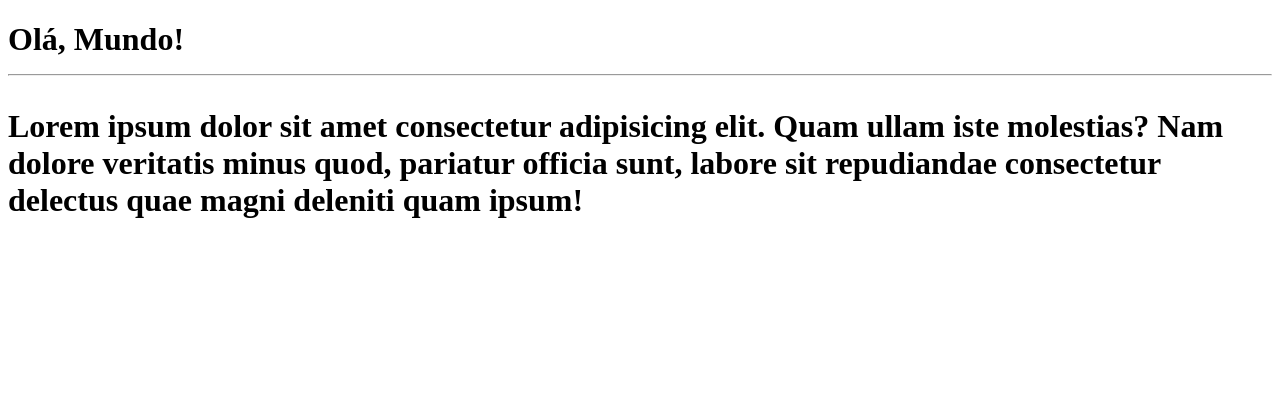
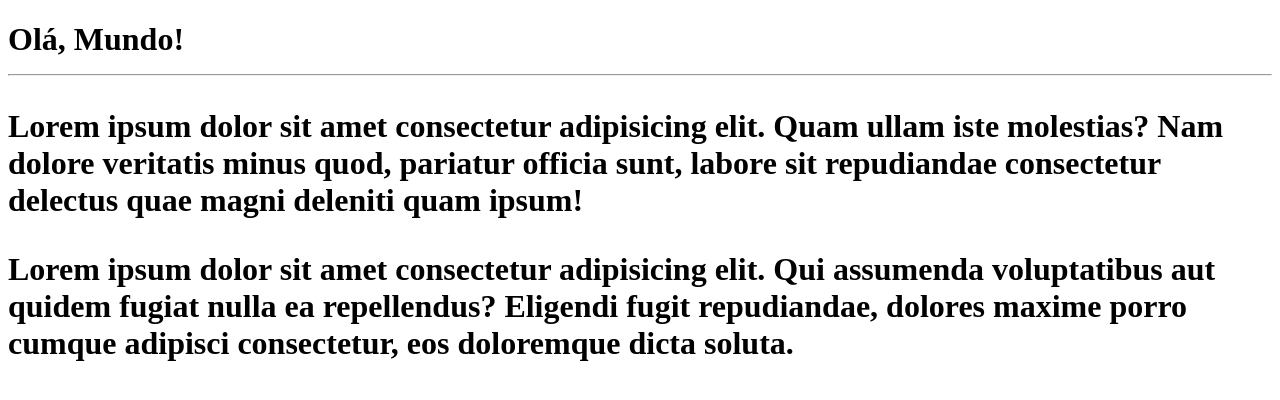
Before and after one commit to yuri-es/Ola-mundo, a plain HTML site: page site-exemplo/index.html in a window 1280 px wide. Drawn offline with Linux system fonts and the light colour scheme.

Commit message:
Adicionei um parágrafo

```diff
--- a/site-exemplo/index.html
+++ b/site-exemplo/index.html
@@ -12,6 +12,9 @@
         <p>
             Lorem ipsum dolor sit amet consectetur adipisicing elit. Quam ullam iste molestias? Nam dolore veritatis minus quod, pariatur officia sunt, labore sit repudiandae consectetur delectus quae magni deleniti quam ipsum!
         </p>
+        <p>
+            Lorem ipsum dolor sit amet consectetur adipisicing elit. Qui assumenda voluptatibus aut quidem fugiat nulla ea repellendus? Eligendi fugit repudiandae, dolores maxime porro cumque adipisci consectetur, eos doloremque dicta soluta.
+        </p>
     </h1>
 </body>
 </html>
```
